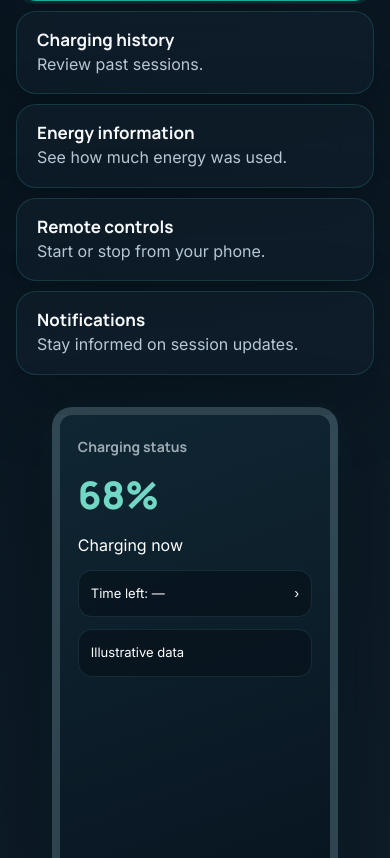
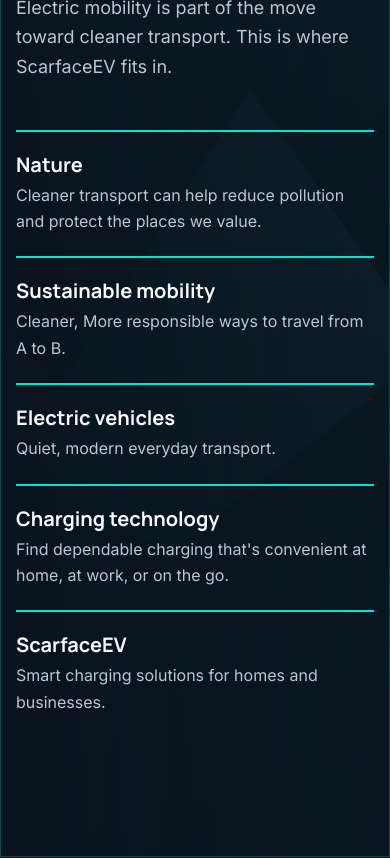
Before and after one commit to scarfaceev/scarface-product, a React (Vite) app in the folder scarface-frontend/: page / in a window 390 px wide. Shown: the part 5120-5978 px from the top of the page. Built offline with nearby package versions, Linux system fonts and the light colour scheme.

Commit message:
deleted mobile app section

```diff
--- a/scarface-frontend/src/components/Sections.jsx
+++ b/scarface-frontend/src/components/Sections.jsx
@@ -1,10 +1,10 @@
 import { useEffect, useState } from "react";
-import { AnimatePresence, motion, useReducedMotion } from "framer-motion";
+import { AnimatePresence, motion } from "framer-motion";
 import { ChevronLeft, ChevronRight, Download, Plus, X } from "lucide-react";
 import { brand } from "../data/brandData";
 import { products } from "../data/productData";
 import { features, why, steps } from "../data/featuresData";
-import { appScreens, gallery, blog, faq, sustainChain } from "../data/contentData";
+import { gallery, blog, faq, sustainChain } from "../data/contentData";
 import Img from "./Img";
 import Icon from "./Icon";
 import Reveal from "./Reveal";
@@ -28,15 +28,6 @@ export function Datasheet() {
 export function Features() {
   return (<section id="features"><div className="wrap"><Reveal><Head eyebrow="Features" title="Built around you" lead="Edit each card to describe only capabilities your product actually supports." /></Reveal>
     <div className="grid">{features.map((f, i) => <Reveal key={f.title} delay={i * 0.05}><div className="card"><div className="ic"><Icon name={f.icon} /></div><h3>{f.title}</h3><p>{f.text}</p></div></Reveal>)}</div></div></section>);
-}
-
-export function AppShowcase() {
-  const [i, setI] = useState(0), a = appScreens[i], reduce = useReducedMotion();
-  return (<section className="dark" id="app"><div className="wrap two"><Reveal><Head eyebrow="Mobile app" title="Control from your phone" />
-    <div className="tabs" role="tablist">{appScreens.map((s, j) => <button key={s[0]} role="tab" aria-selected={i === j} className={"tab" + (i === j ? " on" : "")} onClick={() => setI(j)}><strong>{s[0]}</strong>{s[1]}</button>)}</div></Reveal>
-    <div><div className="phone"><AnimatePresence mode="wait"><motion.div key={i} initial={reduce ? false : { opacity: 0, y: 12 }} animate={{ opacity: 1, y: 0 }} exit={{ opacity: 0 }} transition={{ duration: 0.25 }} style={{ display: "flex", flexDirection: "column", gap: 12 }}>
-      <div className="lbl">{a[0]}</div><div className="big">{a[2]}</div><div>{a[3]}</div><div className="row"><span>{a[4]}</span><span>›</span></div><div className="row"><span>Illustrative data</span></div></motion.div></AnimatePresence></div>
-      </div></div></section>);
 }
 
 export function WhyChoose() {
--- a/scarface-frontend/src/data/contentData.js
+++ b/scarface-frontend/src/data/contentData.js
@@ -1,4 +1,3 @@
-export const appScreens = [["Charging status", "Follow a session at a glance.", "68%", "Charging now", "Time left: —"], ["Charging history", "Review past sessions.", "12", "Sessions", "Last: —"], ["Energy information", "See how much energy was used.", "— kWh", "This month", "Cost: —"], ["Remote controls", "Start or stop from your phone.", "Ready", "Charger idle", "Tap to start"], ["Notifications", "Stay informed on session updates.", "1 new", "Alert", "Session complete"]];
 export const gallery = [["g1", "DC fast charger – front"], ["g2", "DC fast charger – front three-quarter"], ["g3", "DC fast charger – side angle"], ["g4", "DC fast charger – rear"], ["g5", "DC fast charger – DC2"], ["g6", "DC fast charger – slim side view"]];
 export const blog = [["b1", "EV charging technology", "How EV charging works", "Sample placeholder article – replace with real content."], ["b2", "Home EV charging", "Planning a home charger", "Sample placeholder article – replace with real content."], ["b3", "Energy management", "Smarter use of energy", "Sample placeholder article – replace with real content."]];
 export const faq = [["What is an EV charger?", "An EV charger supplies electricity to an electric vehicle’s battery in a controlled, safe way."], ["Which charger is suitable for my vehicle?", "It depends on your vehicle’s connector and charging capability. Contact us and we’ll help you choose."], ["Can I install a charger at home?", "Often yes, subject to a site assessment. Reach out to discuss your property."], ["How does installation work?", "From your first conversation with us to the final installation, we make your EV charging journey simple, smooth, and hassle-free."], ["Which connector types are supported?", "CCS2"], ["What support is available?", "Service within 24 hrs to 48 hrs, Complete installation and Documentation assistance."], ["What is White Labeling?", "We provide EV chargers that you can customize with your own company name and logo and sell under your brand."]];
--- a/scarface-frontend/src/data/navigationData.js
+++ b/scarface-frontend/src/data/navigationData.js
@@ -1,7 +1,7 @@
 // img = key in imageAssets.js; spy = section ids that highlight this item while scrolling.
 export const nav = [
   { label: "Home", img: "home", spy: ["home"], title: "Welcome to ScarfaceEV", desc: "Smarter charging for every journey.", cta: ["Explore chargers", "#chargers"], links: [["Home overview", "#home"]] },
-  { label: "Chargers", img: "chargers", spy: ["chargers", "viewer", "features", "app"], title: "Our chargers", desc: "Explore our EV charging solutions.", cta: ["Explore chargers", "#chargers"], links: [ ["Every angle", "#viewer"], ["Features", "#features"], ["Mobile app", "#app"]] },
+  { label: "Chargers", img: "chargers", spy: ["chargers", "viewer", "features"], title: "Our chargers", desc: "Explore our EV charging solutions.", cta: ["Explore chargers", "#chargers"], links: [["Every angle", "#viewer"], ["Features", "#features"]] },
   { label: "Sustainable", img: "sustainability", spy: ["sustainability", "why"], title: "Sustainable mobility", desc: "Cleaner charging and transport.", cta: ["Why ScarfaceEV", "#why"], links: [["Sustainable mobility", "#sustainability"], ["Why choose us", "#why"]] },
   { label: "Services", img: "services", spy: ["services", "installation"], title: "Installation & support", desc: "From first conversation to handover.", cta: ["See the process", "#installation"], links: [["Installation journey", "#installation"], ["Consultation", "#contact"]] },
   { label: "Gallery", img: "gallery", spy: ["gallery"], title: "Product gallery", desc: "View charger photographs.", cta: ["Open gallery", "#gallery"], links: [["Product gallery", "#gallery"]] },
--- a/scarface-frontend/src/pages/Home.jsx
+++ b/scarface-frontend/src/pages/Home.jsx
@@ -1,12 +1,12 @@
 import { lazy, Suspense } from "react";
 import Hero from "../components/Hero";
-import { ProductShowcase, Features, AppShowcase, WhyChoose, Installation, ProductGallery, Datasheet, FAQ, FinalCTA, ContactSection, About, Sustainability } from "../components/Sections";
+import { ProductShowcase, Features, WhyChoose, Installation, ProductGallery, Datasheet, FAQ, FinalCTA, ContactSection, About, Sustainability } from "../components/Sections";
 const Product3DViewer = lazy(() => import("../components/Product3DViewer"));
 export default function Home() {
   return (<main>
     <Hero /><ProductShowcase />
     <Suspense fallback={null}><Product3DViewer /></Suspense>
-    <Datasheet /><Features /><AppShowcase /><Sustainability />
+    <Datasheet /><Features /><Sustainability />
     <WhyChoose /><Installation /><ProductGallery /><About /><FAQ /><FinalCTA /><ContactSection />
   </main>);
 }
--- a/scarface-frontend/src/styles/globals.css
+++ b/scarface-frontend/src/styles/globals.css
@@ -51,11 +51,6 @@ nav.d button:hover,nav.d button.on{background:rgba(25,181,165,.18);color:var(--l
 #about .about-tagline-heading{margin:24px 0 6px;color:var(--bright-cyan);text-align:left}
 #about .about-tagline{margin:0;text-align:left;line-height:1.5}
 @media(max-width:860px){.two{grid-template-columns:1fr;gap:32px}section{padding:68px 0}}
-/* app */
-.tabs{display:flex;flex-direction:column;gap:10px;margin-top:28px}.tab{text-align:left;background:#fff;border:1px solid #e3e9e7;border-radius:16px;padding:16px 20px;cursor:pointer;font:inherit;transition:.25s}
-.tab strong{display:block;font:700 17px Manrope;color:var(--navy)}.tab.on{border-color:var(--teal);box-shadow:0 0 0 3px rgba(25,181,165,.18)}
-.phone{width:min(290px,80%);aspect-ratio:9/18.5;margin:auto;border-radius:42px;background:var(--navy);border:8px solid #2a3944;padding:22px 18px;color:#fff;display:flex;flex-direction:column;gap:12px;box-shadow:0 30px 60px rgba(16,24,32,.3)}
-.phone .big{font:800 38px Manrope;color:var(--lteal)}.phone .row{background:var(--dark);border-radius:14px;padding:12px;font-size:13px;display:flex;justify-content:space-between}
 /* steps */
 .steps{counter-reset:s}.steps .card::before{counter-increment:s;content:"0" counter(s);font:800 34px Manrope;color:var(--teal);display:block;margin-bottom:10px}
 /* faq */
@@ -122,8 +117,6 @@ nav.d button.cur{color:var(--lteal);box-shadow:inset 0 -2px 0 var(--teal);border
 .scr{margin:22px auto 0;width:130px;height:104px;border-radius:18px;background:var(--navy);color:var(--teal);display:grid;place-items:center}.face.front i{display:block;margin:34px auto 0;width:12px;height:12px;border-radius:50%;background:var(--lteal);box-shadow:0 0 18px var(--teal)}
 .floor{position:absolute;bottom:40px;width:240px;height:30px;border-radius:50%;background:rgba(0,0,0,.45);filter:blur(12px)}
 .vctl{margin-top:26px;display:grid;gap:16px}.vctl label{color:#fff;display:flex;gap:14px;align-items:center;font:600 14px Manrope}.vctl input{width:180px;padding:0;accent-color:var(--teal)}
-.tab{font-family:Inter}.dark .tab{background:var(--dark);border-color:rgba(255,255,255,.08);color:#aab6bf}.dark .tab strong{color:#fff}
-.phone .lbl{font:700 14px Manrope;color:#9eacb6}
 .flow{display:flex;gap:0;margin-top:48px;justify-content:space-between}.fn{flex:1;text-align:center;position:relative;display:flex;flex-direction:column;align-items:center;gap:4px}
 .node{width:72px;height:72px;border-radius:22px;background:var(--navy);color:var(--teal);display:grid;place-items:center;z-index:1}.fn small{font-size:13px;max-width:130px}
 .ln{position:absolute;top:36px;left:calc(50% + 40px);width:calc(100% - 80px);height:3px;background:repeating-linear-gradient(90deg,var(--teal) 0 10px,transparent 10px 20px);background-size:20px 3px;animation:fl 1s linear infinite}@keyframes fl{to{background-position:20px 0}}
@@ -248,7 +241,7 @@ nav.d button:hover,nav.d button.on,nav.d button.cur{
 .hc .hero-copy--no-ctas p{margin-bottom:0}
 .hfoot{color:#9DB2BF}
 
-.card,.fi,.faq details,.tab,.phone,.tbl table{
+.card,.fi,.faq details,.tbl table{
   background:var(--card-bg);
   border:1px solid var(--glass-border);
   border-radius:20px;
@@ -282,11 +275,8 @@ nav.d button:hover,nav.d button.on,nav.d button.cur{
 .dark{background:linear-gradient(145deg,var(--primary-bg),var(--secondary-bg));color:var(--secondary-text)}
 .dark h2,.dark h3{color:var(--primary-text)}
 .dark .card{background:var(--card-bg);border-color:var(--glass-border)}
-.dark .tab{background:rgba(16,31,43,.72);border-color:rgba(75,220,210,.16);color:var(--secondary-text)}
-.dark .tab strong{color:var(--primary-text)}
-.dark .tab.on{border-color:var(--primary-teal);box-shadow:0 0 0 3px rgba(25,181,165,.12)}
 
-.two .art,.stage3d,.phone,.sbg,.gi,.bl .art,#mega .art{
+.two .art,.stage3d,.sbg,.gi,.bl .art,#mega .art{
   border:1px solid var(--glass-border);
   box-shadow:var(--glass-shadow);
 }
@@ -299,14 +289,6 @@ nav.d button:hover,nav.d button.on,nav.d button.cur{
 .spec{border-bottom-color:rgba(114,216,197,.12)}
 .spec b{color:var(--primary-text)}
 .spec i,.dark .spec span{color:var(--secondary-text)}
-
-.tabs .tab{text-align:left}
-.phone{
-  background:linear-gradient(160deg,rgba(17,39,53,.95),rgba(7,19,29,.98));
-  border:8px solid rgba(70,96,107,.62);
-  box-shadow:0 30px 70px rgba(0,8,14,.5),0 0 30px rgba(25,181,165,.08);
-}
-.phone .row{background:rgba(7,19,29,.72);border:1px solid rgba(114,216,197,.12)}
 
 .fi{background:rgba(17,39,53,.72);border-color:var(--glass-border)}
 .fi button{color:var(--primary-text)}
```
